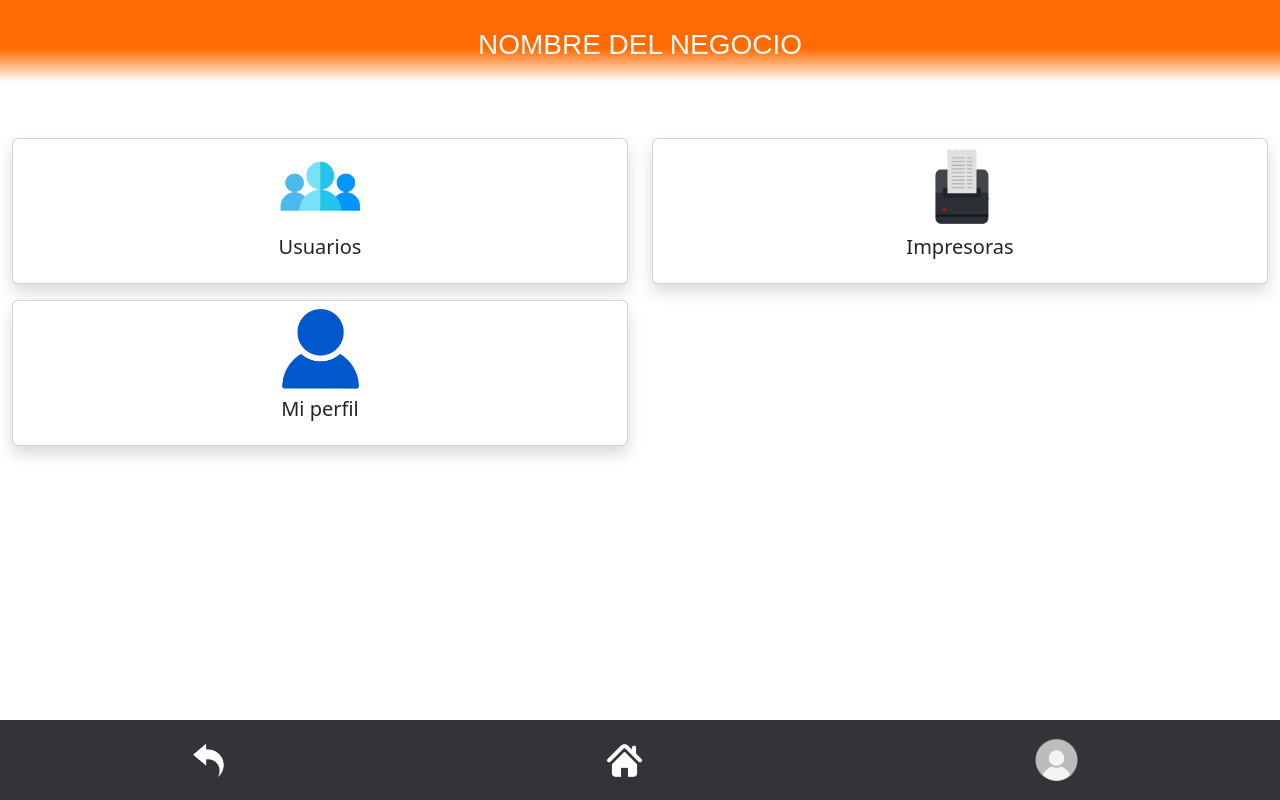
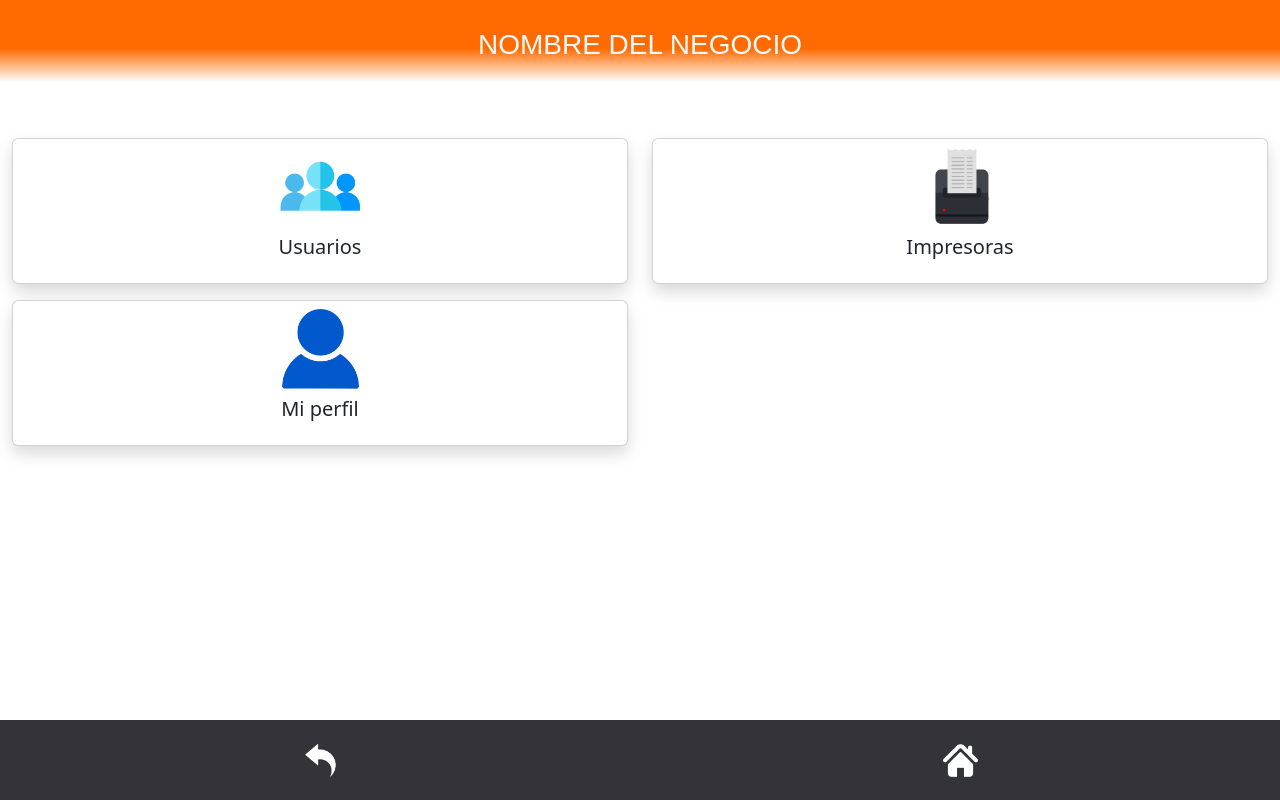
Before and after one commit to yeahme200120/aplicacionFinalFront, a website with bundled scripts: page www/views/configuraciones.html in a window 1280 px wide. Built offline with nearby package versions, Linux system fonts and the light colour scheme; no server answers.

```diff
--- a/www/views/configuraciones.html
+++ b/www/views/configuraciones.html
@@ -48,9 +48,9 @@
             <a href="./home.html" id="btn-menu-principal-home">
                 <img src="../img/back-home-withe.png" width="35px" height="35px" alt="home">
             </a>
-            <a id="btn-userLogin">
+            <!-- <a id="btn-userLogin">
                 <img src="../img/userLogin.png" width="65px" height="60px" alt="user">
-            </a>
+            </a> -->
         </div>
     </footer>
 
```
